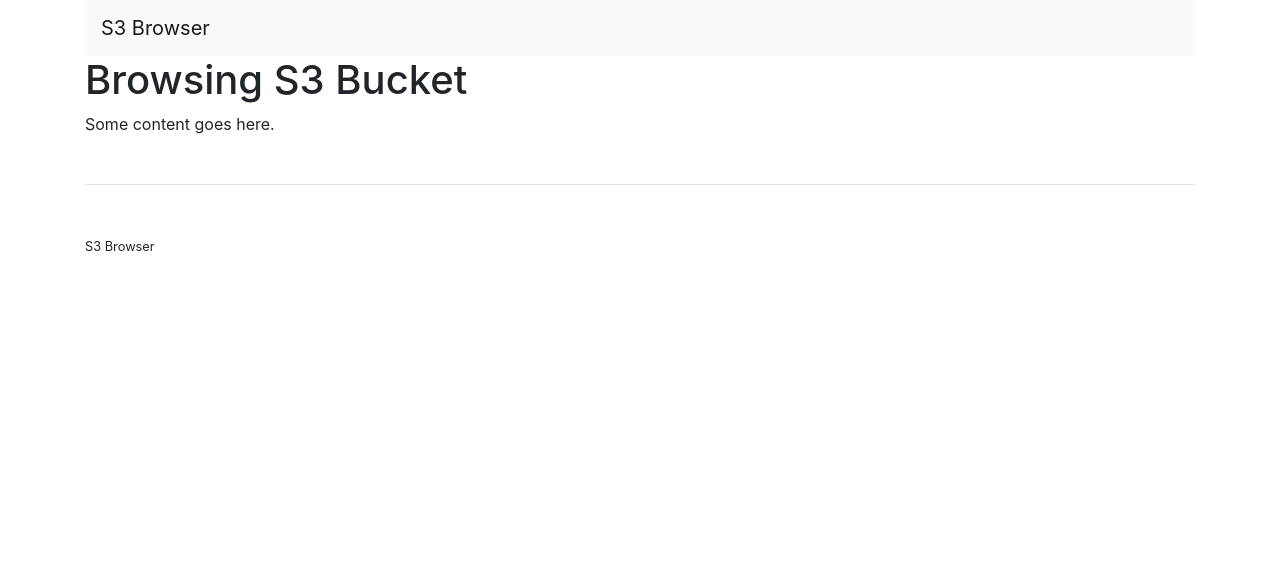
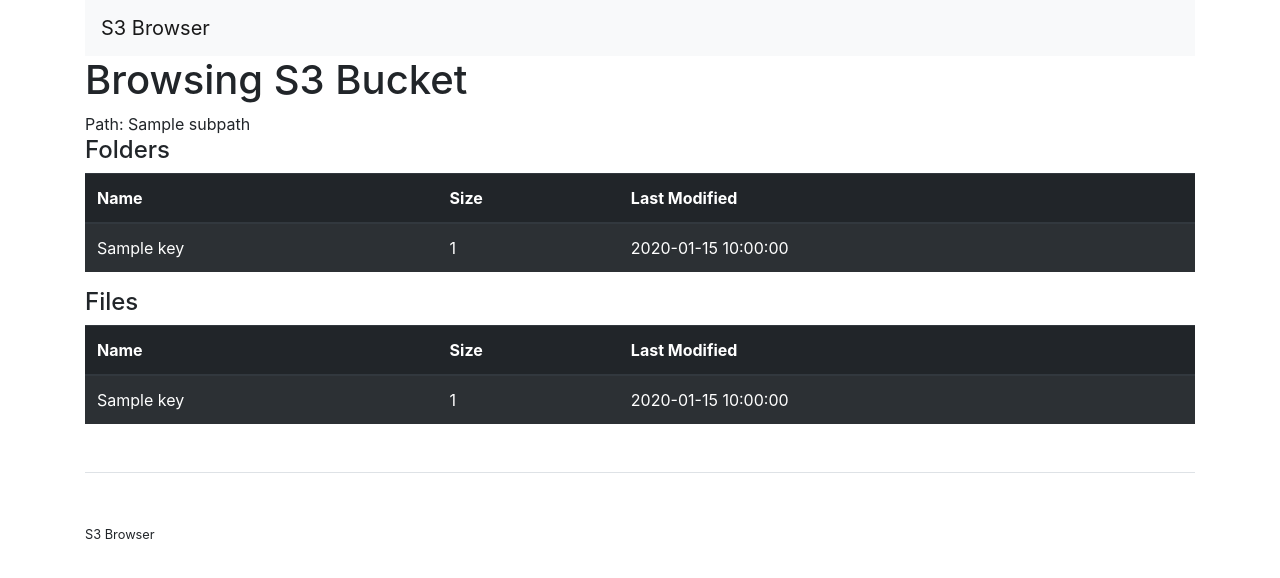
Before and after one commit to cwaldbieser/s3_browser, a Flask app: template templates/browse.jinja2 in a window 1280 px wide. Shown: the top 578 px of the page. Run offline with Flask 2, Linux system fonts and the light colour scheme; the template is opened without the code that fills it: most values are stand-ins (such as "Sample title", 1, 10 or a date in 2020); some libraries are stand-ins or nearby versions.

Commit message:
Can actually browse files and folders.
Can actually browse files and folders.

```diff
--- a/app.py
+++ b/app.py
@@ -7,6 +7,7 @@ from logzero import logger
 
 # Enforces permissions at each route.
 from applib.authorization import authorize
+from applib.bucket import list_bucket_objects
 # Performs authentication; maps attributes to normalized ID token.
 from applib.cas import authenticate, sso_logout
 from applib.utils import init_flask_app
@@ -21,7 +22,7 @@ csrf = CSRFProtect(app)
 @app.route("/")
 def index():
     logger.debug("Redirecting to `/browse` ...")
-    return redirect(url_for("browse"))
+    return redirect(url_for("browse", subpath="top"))
 
 
 @app.route("/css/app.css")
@@ -31,10 +32,16 @@ def stylesheet():
     return resp
 
 
-@app.route("/browse")
+@app.route("/browse/<path:subpath>")
 @authorize()
-def browse():
-    return render_template("browse.jinja2")
+def browse(subpath):
+    logger.info("subpath: {}".format(subpath))
+    objects = list_bucket_objects(subpath)
+    return render_template(
+        "browse.jinja2",
+        bucket_objects=objects,
+        subpath=subpath,
+    )
 
 
 @app.route("/login")
@@ -53,6 +60,7 @@ def logout():
     return sso_logout()
 
 
+# Not found handler.
 @app.errorhandler(404)
 def page_not_found(e):
     return render_template("404.jinja2"), 404
--- a/applib/cas.py
+++ b/applib/cas.py
@@ -72,7 +72,7 @@ def authenticate():
     map_attributes(attributes)
     logger.debug("CAS authentication successful for '{}'.".format(user))
     session["username"] = user
-    return redirect(url_for("/browse"))
+    return redirect(url_for("/browse", subpath="top"))
 
 
 def make_service_url():
--- a/templates/base.jinja2
+++ b/templates/base.jinja2
@@ -13,7 +13,7 @@
         <div class="container">
 
             <nav class="navbar navbar-expand-lg navbar-light bg-light">
-                <a class="navbar-brand" href="{{ url_for("browse") }}">S3 Browser</a>
+                <a class="navbar-brand" href="{{ url_for("browse", subpath="top") }}">S3 Browser</a>
                 <button class="navbar-toggler" type="button" data-toggle="collapse" data-target="#navbarSupportedContent" aria-controls="navbarSupportedContent" aria-expanded="false" aria-label="Toggle navigation">
                     <span class="navbar-toggler-icon"></span>
                 </button>
--- a/templates/browse.jinja2
+++ b/templates/browse.jinja2
@@ -2,6 +2,48 @@
 {% block content %}
             <h1>Browsing S3 Bucket</h1>
             <div>
-                Some content goes here.
+                <div>Path: {{ subpath }}</div>
+                <div>
+                    <h4>Folders</h4>
+                    <table class="table table-striped table-dark">
+                      <thead>
+                        <tr>
+                          <th scope="col">Name</th>
+                          <th scope="col">Size</th>
+                          <th scope="col">Last Modified</th>
+                        </tr>
+                      </thead>
+                      <tbody>
+                        {% for item in bucket_objects.folders %}
+                        <tr>
+                          <td>{{ item.key }}</td>
+                          <td>{{ item.size }}</td>
+                          <td>{{ item.last_modified }}</td>
+                        </tr>
+                        {% endfor %}
+                      </tbody>
+                    </table>
+                </div>
+                <div>
+                    <h4>Files</h4>
+                    <table class="table table-striped table-dark">
+                      <thead>
+                        <tr>
+                          <th scope="col">Name</th>
+                          <th scope="col">Size</th>
+                          <th scope="col">Last Modified</th>
+                        </tr>
+                      </thead>
+                      <tbody>
+                        {% for item in bucket_objects.files %}
+                        <tr>
+                          <td>{{ item.key }}</td>
+                          <td>{{ item.size }}</td>
+                          <td>{{ item.last_modified }}</td>
+                        </tr>
+                        {% endfor %}
+                      </tbody>
+                    </table>
+                </div>
             </div>
 {% endblock %}
```
Also changed, not shown: applib/bucket.py (added, +67 -0 lines), templates/stylesheet.css (line endings or trailing spaces), 1 other file.
